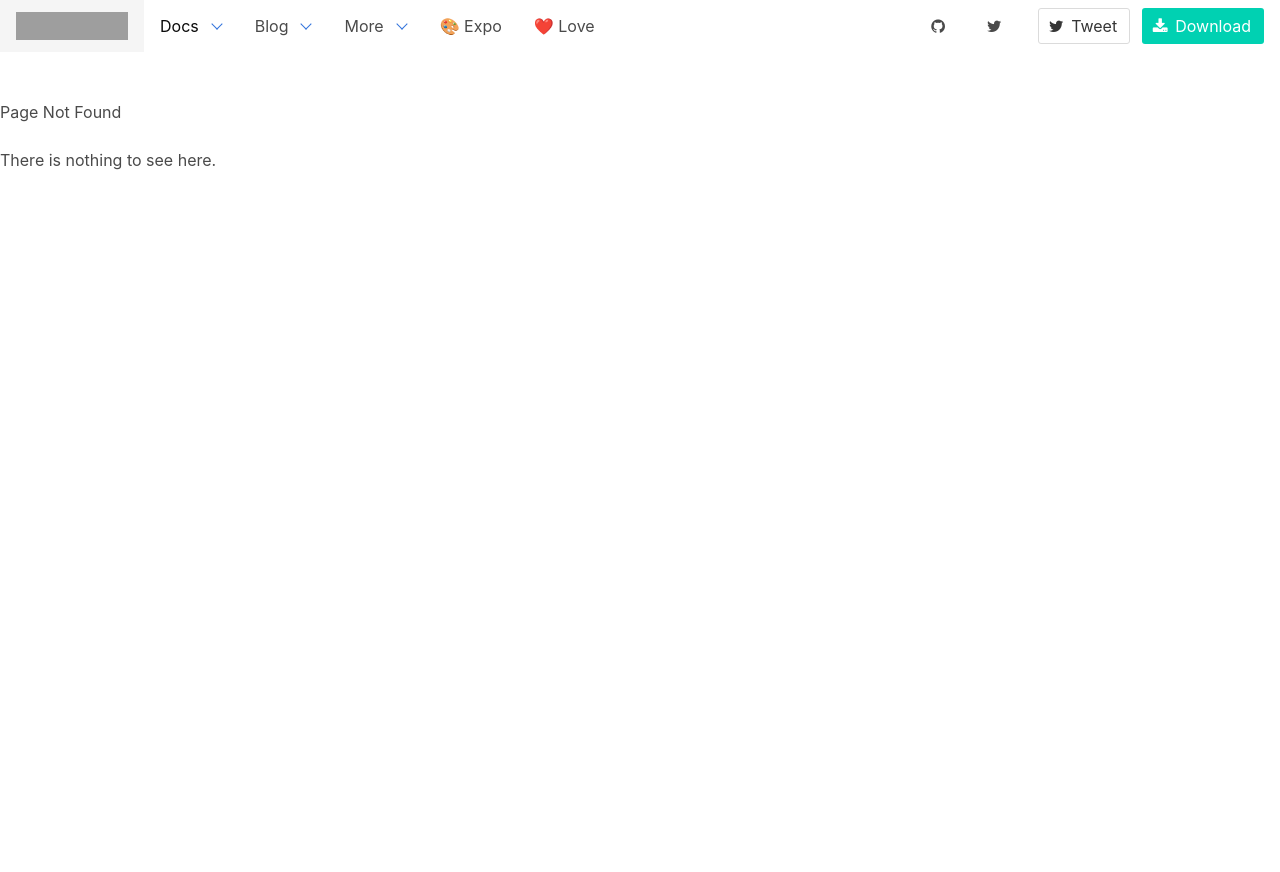
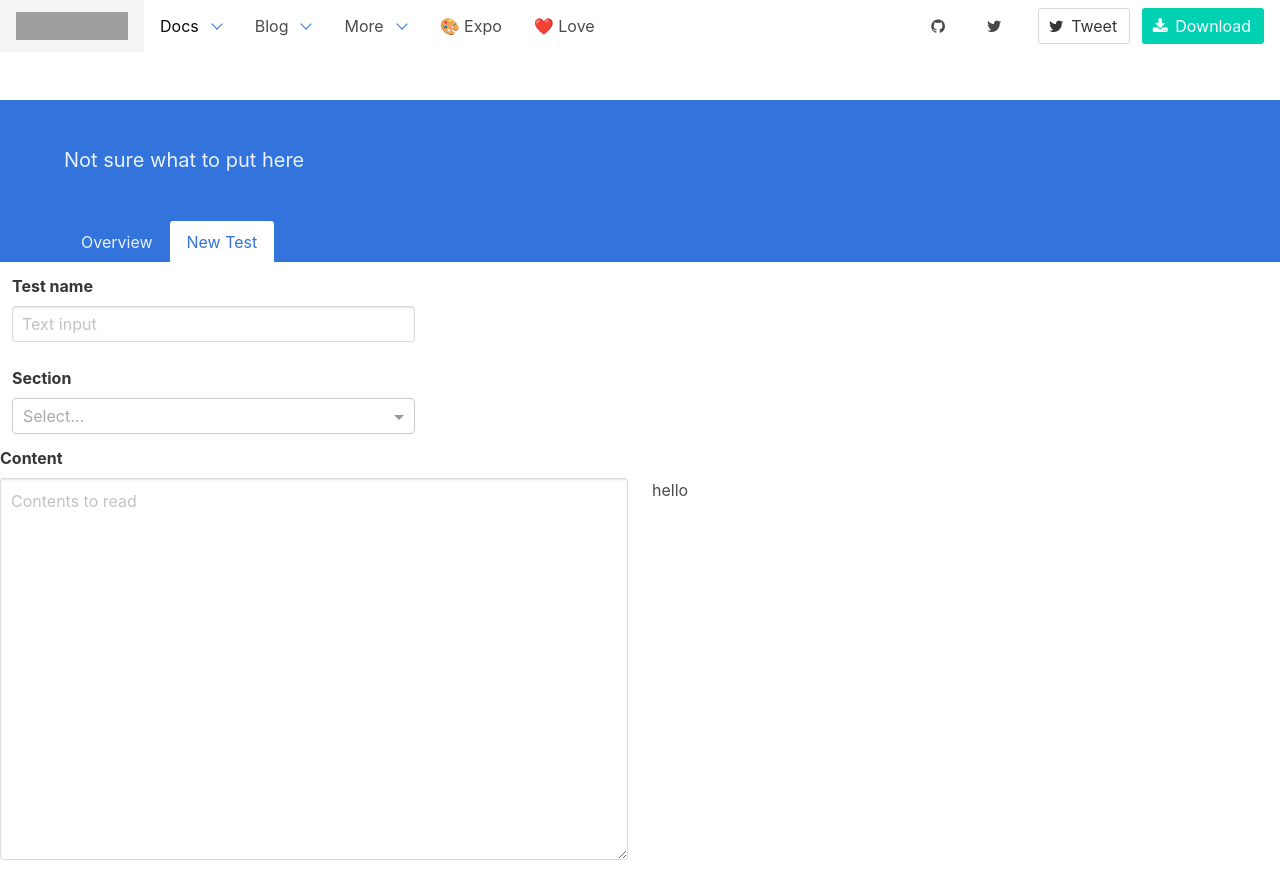
Before and after one commit to snguyenthanh/education, a React (Create React App) app: page /new_test_page in a window 1280 px wide. Before the commit this address had no page. Before the commit the page ends 800 px from the top, so only its background shows below. Built offline with nearby package versions, Linux system fonts and the light colour scheme; grey boxes are pictures that could not be loaded.

Commit message:
Implement Dropdown

```diff
--- a/package.json
+++ b/package.json
@@ -5,11 +5,10 @@
   "dependencies": {
     "font-awesome": "^4.7.0",
     "react": "^16.3.0",
-    "react-addons-update": "^15.6.2",
     "react-dom": "^16.3.0",
-    "react-radio-buttons": "^1.2.1",
     "react-router-dom": "^4.2.2",
-    "react-scripts": "1.1.2"
+    "react-scripts": "1.1.2",
+    "react-select": "^1.2.1"
   },
   "scripts": {
     "start": "react-scripts start",
--- a/src/App.js
+++ b/src/App.js
@@ -2,7 +2,7 @@ import React, { Component } from 'react';
 import logo from './logo.svg';
 import './css/App.css';
 import Header from './components/Header';
-import NewTestForm from './components/NewTestForm';
+import NewTestPage from './components/NewTestPage';
 import Overview from './components/Overview';
 import PageNotFound from './components/PageNotFound';
 import { BrowserRouter as Router, Route, Link, Switch } from "react-router-dom";
@@ -22,7 +22,7 @@ class App extends Component {
                 <Switch>
                     <Route exact path="/" render={props => <Overview chosenTab="Overview" {...props} />} />
                     <Route path="/overview" render={props => <Overview chosenTab="Overview" {...props} />} />
-                    <Route path="/new_test_form" render={props => <NewTestForm chosenTab="New Test" {...props} />} />
+                    <Route path="/new_test_page" render={props => <NewTestPage chosenTab="New Test" {...props} />} />
                     <Route component={PageNotFound} />
                 </Switch>
             </div>
--- a/src/components/AnswerChoice.js
+++ /dev/null
@@ -1,40 +0,0 @@
-import React, {Component} from 'react';
-import SubHeader from './SubHeader';
-
-class AnswerChoice extends Component {
-    constructor(props) {
-        super(props);
-        this.onChange = this.onChange.bind(this);
-        this.state = {
-            value: ''
-        }
-    }
-
-    onChange(e) {
-        //this.props.onAnswerChange(e.target.value);
-        this.setState({
-            value: e.target.value
-        })
-    }
-
-    render(){
-        const answerStyle = {
-            display: "inline-block",
-            width: "60%",
-            marginRight: 20,
-            marginBottom: 10
-        }
-        return (
-            <input
-                className="input"
-                type="text"
-                placeholder="Answer"
-                value={this.state.value}
-                style={answerStyle}
-                onChange={this.onChange}
-            />
-
-        );
-    }
-}
-export default AnswerChoice
--- a/src/components/NewQuestionBox.js
+++ b/src/components/NewQuestionBox.js
@@ -1,7 +1,5 @@
 import React, {Component} from 'react';
 import 'font-awesome/css/font-awesome.min.css';
-import AnswerChoice from './AnswerChoice';
-import update from 'react-addons-update'; // ES6
 import _ from 'lodash';
 
 
@@ -11,7 +9,6 @@ class NewQuestionBox extends Component {
         this.state = {
             question: '',
             answers: [{value: ''}]
-
         }
     }
 
--- a/src/components/NewTestForm.js
+++ b/src/components/NewTestForm.js
@@ -1,30 +1,84 @@
 import React, {Component} from 'react';
-import SubHeader from './SubHeader';
 import QuestionBox from './QuestionBox';
 import NewQuestionBox from './NewQuestionBox';
+import Select from 'react-select';
+import 'react-select/dist/react-select.css';
 
 class NewTestForm extends Component {
     constructor(props) {
         super(props);
+        this.onTestNameChange = this.onTestNameChange.bind(this);
+        this.onContentChange = this.onContentChange.bind(this);
         this.state = {
             testName: '',
-            readings: [],
+            selectedSection: '',
+            content: '',
             questions: []
         };
     }
+
+    onTestNameChange(e) {
+        this.setState({
+            testName: e.target.value
+        });
+    }
+
+    onContentChange(e) {
+        this.setState({
+            content: e.target.value
+        });
+    }
+
+    onTabSelected = (selectedOption) => {
+        this.setState({
+            selectedSection: selectedOption.value
+        });
+        //console.log(`Selected: ${selectedOption.label}`);
+    }
+
     render(){
+        //const sections = ['Reading test', 'Writing and Language test', 'Math test - No Calculator', 'Math test - Calculator'];
+        const sections = [
+            {value: 'Reading test', label: 'Reading test'},
+            {value: 'Writing and Language test', label: 'Writing and Language test'},
+            {value: 'Math test - No Calculator', label: 'Math test - No Calculator'},
+            {value: 'Math test - Calculator', label: 'Math test - Calculator'}
+        ];
+
+        const value = this.state.selectedSection;
+
         return (
             <div>
-                <SubHeader chosenTab={this.props.chosenTab} />
-                <br/>
-
-                <div className="column is-5">
+                <div className="column is-4">
                     <label className="label">Test name</label>
                     <div className="control">
-                        <input className="input" type="text" placeholder="Text input"/>
+                        <input className="input" type="text" placeholder="Text input" onChange={this.onTestNameChange}/>
                     </div>
                 </div>
-                <NewQuestionBox />
+
+                <div className="column is-4">
+                    <label className="label">Section</label>
+                    <Select
+                        name="form-field-name"
+                        value={value}
+                        clearable={false}
+                        onChange={this.onTabSelected}
+                        options={sections}
+                    />
+                </div>
+
+                <label className="label">Content</label>
+                <div className="columns">
+                    <div className="column is-6">
+                        <textarea class="textarea" placeholder="Contents to read" rows="15" onChange={this.onContentChange}></textarea>
+                    </div>
+
+                    <div className="column is-5">
+                        hello
+                    </div>
+                </div>
+
+                {/* <NewQuestionBox /> */}
                 {/*
                 <QuestionBox question="Can a car run down the hill at velocity 2ms and stop before hitting the tree ?" multiAnswers={['Yes', 'No', 'May Be']} />
                 */}
--- /dev/null
+++ b/src/components/NewTestPage.js
@@ -0,0 +1,29 @@
+import React, {Component} from 'react';
+import SubHeader from './SubHeader';
+import QuestionBox from './QuestionBox';
+import NewQuestionBox from './NewQuestionBox';
+import NewTestForm from './NewTestForm';
+
+class NewTestPage extends Component {
+    constructor(props) {
+        super(props);
+        this.state = {
+            testName: ''
+        };
+    }
+    render(){
+        return (
+            <div>
+                <SubHeader chosenTab={this.props.chosenTab} />
+
+                <NewTestForm />
+                {/* <NewQuestionBox /> */}
+                {/*
+                <QuestionBox question="Can a car run down the hill at velocity 2ms and stop before hitting the tree ?" multiAnswers={['Yes', 'No', 'May Be']} />
+                */}
+
+            </div>
+        );
+    }
+}
+export default NewTestPage
--- a/src/components/SubHeader.js
+++ b/src/components/SubHeader.js
@@ -28,7 +28,7 @@ class SubHeader extends Component {
                                     <a href="/">Overview</a>
                                 </li>
                                 <li className={chosenTab==="New Test" ? 'is-active' : ''}>
-                                    <a href="/new_test_form">New Test</a>
+                                    <a href="/new_test_page">New Test</a>
                                 </li>
                             </ul>
                       </nav>
```
Also changed, not shown: 1 other file (tests, documents, lock files or other folders).
